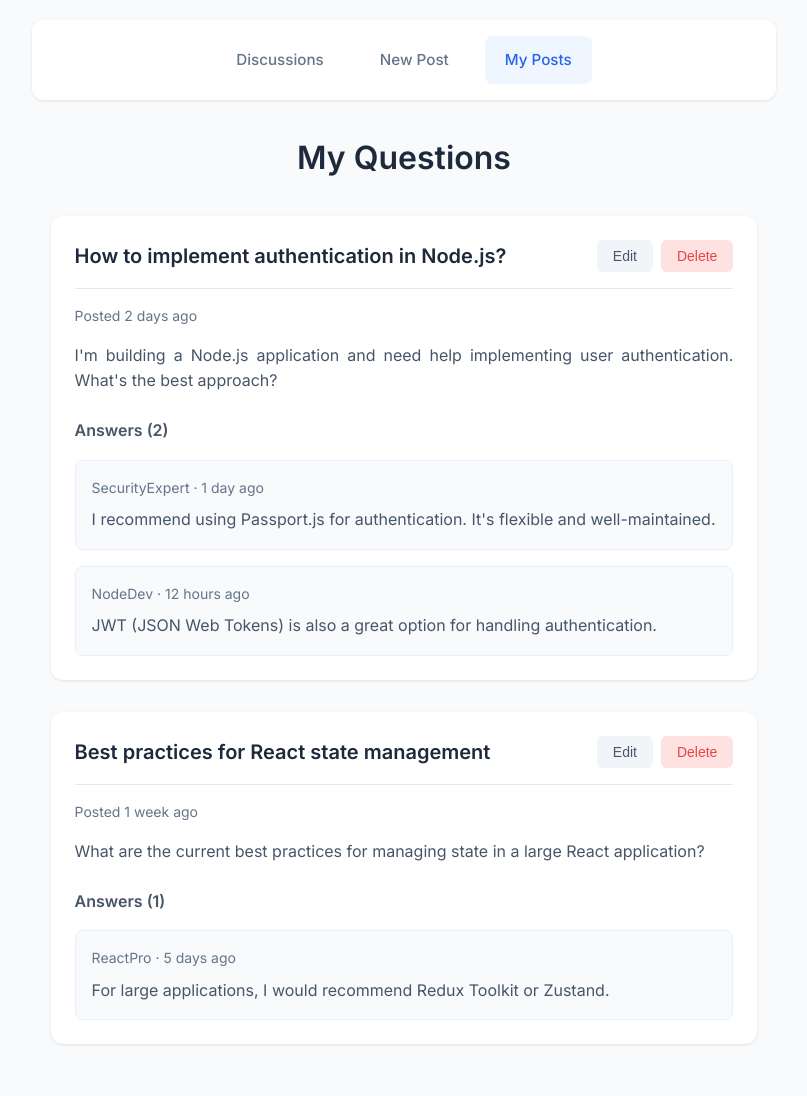
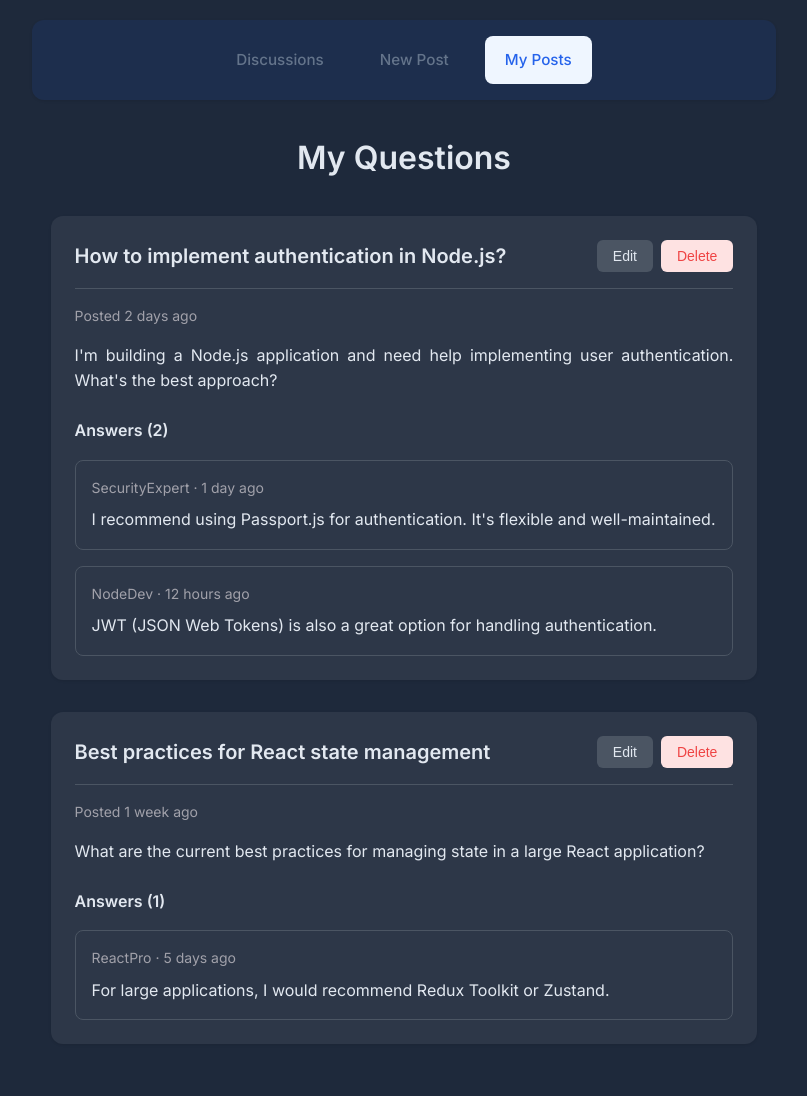
Before and after one commit to GearGuard/GearGuard, a PHP site: page /views/customer/community/myPosts.php in a window 1280 px wide. Shown: the whole page, without its empty margins (236-1043 px from the left). Run offline with PHP 8.4, Linux system fonts and the light colour scheme.

Commit message:
Refactor myPosts page styles for dark theme and improved readability

```diff
--- a/views/customer/community/myPosts.php
+++ b/views/customer/community/myPosts.php
@@ -15,34 +15,31 @@
         }
 
         body {
-            background: #f8fafc;
+            background: #1e293b;
+            /* Dark background */
             font-family: "Inter", sans-serif;
-            color: #334155;
+            color: #e2e8f0;
+            /* Light text color */
             line-height: 1.6;
             padding: 20px;
         }
 
-        /* Center title using flexbox */
         .page-title-container {
             display: flex;
             justify-content: center;
-            /* Horizontally center */
             align-items: center;
-            /* Vertically center */
             margin-bottom: 2rem;
         }
 
         .page-title {
             font-size: 2rem;
             font-weight: 600;
-            color: #1e293b;
-            /* Alternative centering method using text-align */
-            /* text-align: center; */
-            /* width: 100%; */
+            color: #e2e8f0;
         }
 
         .navMenu {
-            background-color: rgba(255, 255, 255, 0.9);
+            background-color: rgba(37, 99, 235, 0.1);
+            /* Soft blue background */
             box-shadow: 0 1px 3px rgba(0, 0, 0, 0.1);
             border-radius: 12px;
             display: flex;
@@ -93,7 +90,8 @@
         }
 
         .question-card {
-            background: white;
+            background: #2d3748;
+            /* Darker card background */
             border-radius: 12px;
             box-shadow: 0 1px 3px rgba(0, 0, 0, 0.1);
             padding: 1.5rem;
@@ -106,13 +104,14 @@
             align-items: flex-start;
             margin-bottom: 1rem;
             padding-bottom: 1rem;
-            border-bottom: 1px solid #e2e8f0;
+            border-bottom: 1px solid #4b5563;
         }
 
         .question-title {
             font-size: 1.25rem;
             font-weight: 600;
-            color: #1e293b;
+            color: #e2e8f0;
+            /* Light text color */
             flex-grow: 1;
             text-align: justify;
             margin-right: 1rem;
@@ -135,12 +134,12 @@
         }
 
         .edit-button {
-            background: #f1f5f9;
-            color: #475569;
+            background: #4b5563;
+            color: #e2e8f0;
         }
 
         .edit-button:hover {
-            background: #e2e8f0;
+            background: #334155;
         }
 
         .delete-button {
@@ -154,14 +153,14 @@
 
         .question-meta {
             font-size: 0.875rem;
-            color: #64748b;
+            color: #a1a1aa;
             margin-bottom: 1rem;
         }
 
         .question-content {
-            color: #475569;
+            color: #e2e8f0;
             margin-bottom: 1.5rem;
-            text-align: justify
+            text-align: justify;
         }
 
         .answers-section {
@@ -171,17 +170,18 @@
         .answers-header {
             font-size: 1rem;
             font-weight: 600;
-            color: #475569;
+            color: #e2e8f0;
             margin-bottom: 1rem;
         }
 
         .answer {
-            background: #f8fafc;
+            background: #2d3748;
+            /* Dark background for answers */
             border-radius: 8px;
             padding: 1rem;
             margin-bottom: 1rem;
             text-align: justify;
-            border: 1px solid #E2F0FFFF
+            border: 1px solid #4b5563;
         }
 
         .answer:last-child {
@@ -190,12 +190,12 @@
 
         .answer-meta {
             font-size: 0.875rem;
-            color: #64748b;
+            color: #a1a1aa;
             margin-bottom: 0.5rem;
         }
 
         .answer-content {
-            color: #475569;
+            color: #e2e8f0;
         }
 
         .modal {
@@ -210,7 +210,7 @@
         }
 
         .modal-content {
-            background: white;
+            background: #1e293b;
             width: 90%;
             max-width: 600px;
             margin: 50px auto;
@@ -223,6 +223,7 @@
             font-size: 1.25rem;
             font-weight: 600;
             margin-bottom: 1.5rem;
+            color: #e2e8f0;
         }
 
         .modal-form input,
@@ -230,9 +231,11 @@
             width: 100%;
             padding: 0.75rem;
             margin-bottom: 1rem;
-            border: 1px solid #e2e8f0;
+            border: 1px solid #4b5563;
             border-radius: 8px;
             font-family: inherit;
+            background: #2d3748;
+            color: #e2e8f0;
         }
 
         .modal-form textarea {
@@ -282,10 +285,8 @@
             <a href="#">New Post</a>
             <a href="#" class="active">My Posts</a>
         </div>
-        <!-- <a href="#" class="new-post-button" onclick="showNewPostModal()">New Discussion</a> -->
     </nav>
 
-    <!-- Title centered using flexbox container -->
     <div class="page-title-container">
         <h1 class="page-title">My Questions</h1>
     </div>
```
